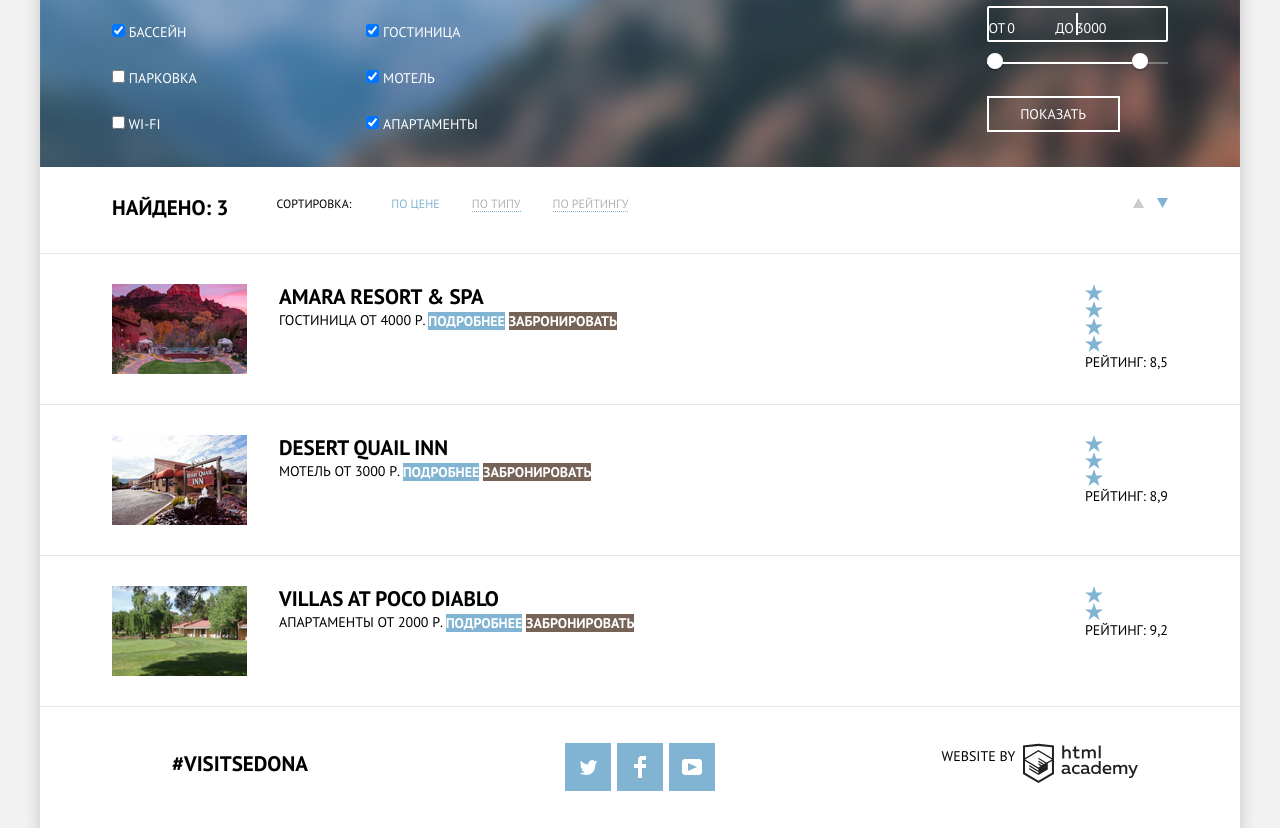
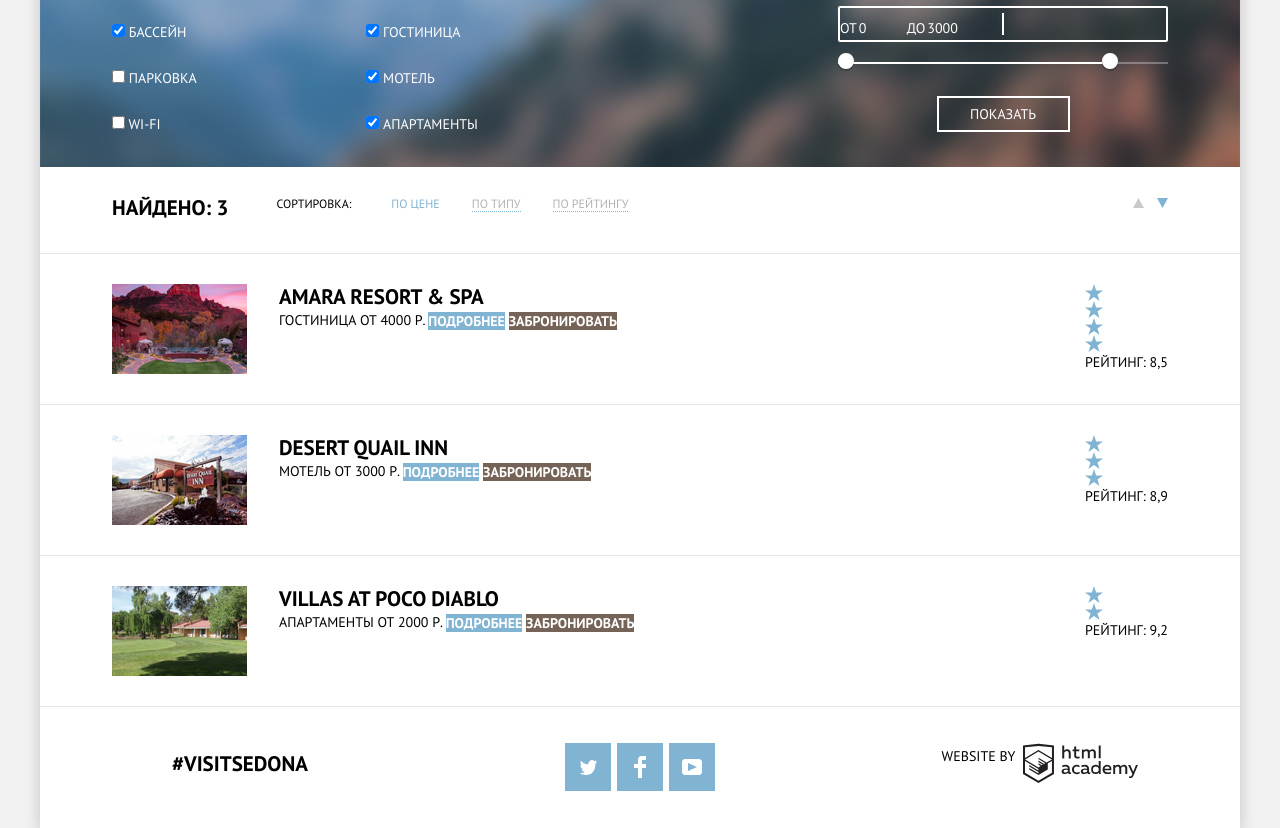
Before and after one commit to NatalyLapina/782987-sedona, a plain HTML site: page hotels.html in a window 1280 px wide. Shown: the part 107-935 px from the top of the page. Drawn offline with Linux system fonts and the light colour scheme.

Commit message:
Добавляет ширину колонки фильтра

```diff
--- a/css/style.css
+++ b/css/style.css
@@ -598,6 +598,7 @@ input[type="radio"].visually-hidden {
 
 .filter-column:nth-child(3) {
     margin-left: auto;
+    width: 330px;
 }
 
 .filter-legend {
@@ -714,6 +715,8 @@ input[type="radio"].visually-hidden {
 
 
 .button-filter {
+    display: block;
+    margin: 0 auto;
     width: 133px;
     height: 36px;
     font: inherit;
```
